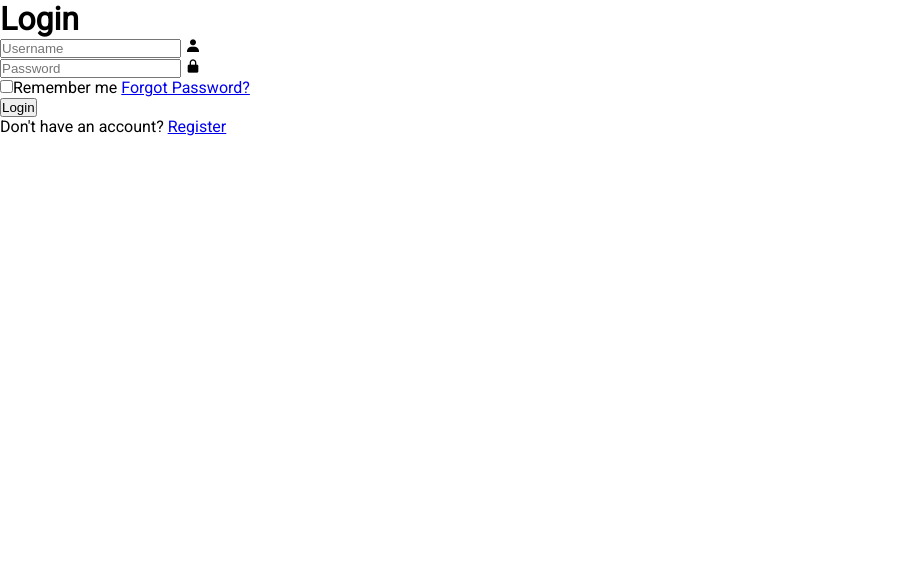
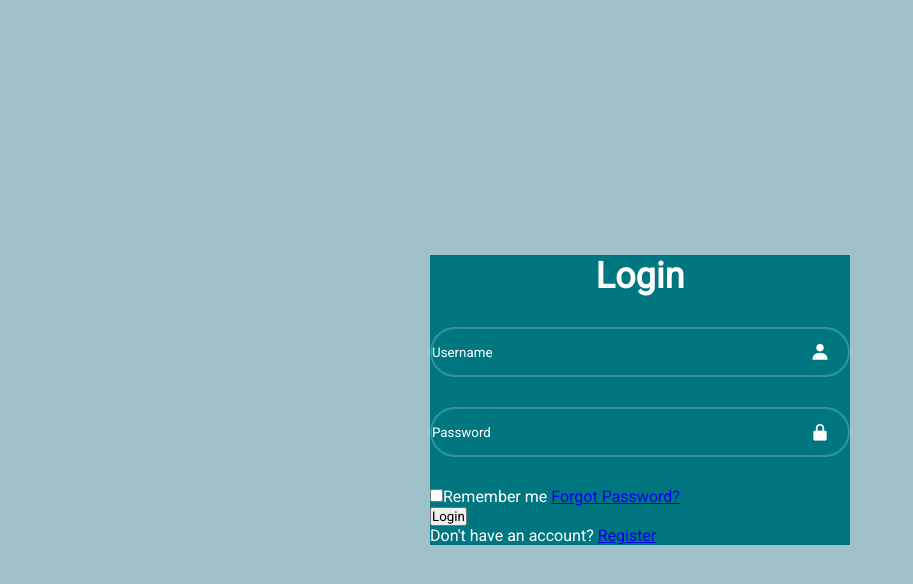
Before and after one commit to Callum-Luxford/Day-1-Sign-Up, a plain HTML site: page index.html in a window 1280 px wide. Shown: the whole page, without its empty margins (0-913 px from the left). Drawn offline with nearby package versions, Linux system fonts and the light colour scheme.

Commit message:
Started CSS Styling

```diff
--- a/style.css
+++ b/style.css
@@ -1,13 +1,58 @@
 @import url('https://fonts.googleapis.com/css2?family=Roboto&display=swap');
 
-*,
-*:before,
-*:after {
+* {
     padding: 0;
     margin: 0;
     box-sizing: border-box;
+    font-family: 'Roboto', sans-serif;
 }
 
 body {
-    font-family: 'Roboto', sans-serif;
+    display: flex;
+    justify-content: center;
+    align-items: center;
+    min-height: 100vh;
+    background-color: rgba(46, 120, 139, 0.459);
 }
+
+.form-container {
+    width: 420px;
+    background-color: rgb(0, 119, 128);
+    color: #fff;
+}
+
+.form-container h1 {
+    font-size: 36px;
+    text-align: center;
+
+}
+
+.form-container .input-box {
+    position: relative;
+    width: 100%;
+    height: 50px;
+    margin: 30px 0;
+
+}
+
+.input-box input {
+    width: 100%;
+    height: 100%;
+    background: transparent;
+    border: none;
+    outline: none;
+    border: 2px solid rgba(255, 255, 255, 0.2);
+    border-radius: 40px;
+}
+
+.input-box input::placeholder {
+    color: #fff;
+}
+
+.input-box i {
+    position: absolute;
+    right: 20px;
+    top: 50%;
+    transform: translateY(-50%);
+    font-size: 20px;
+}
```
